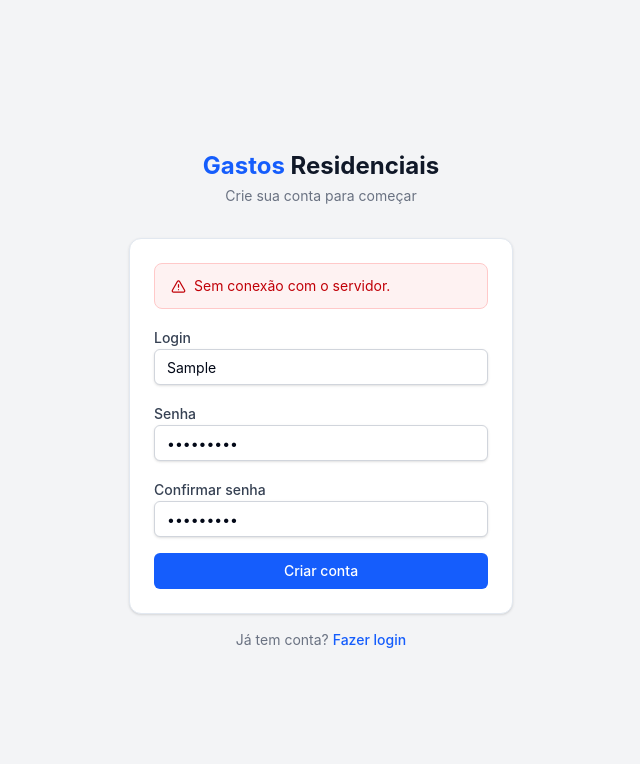
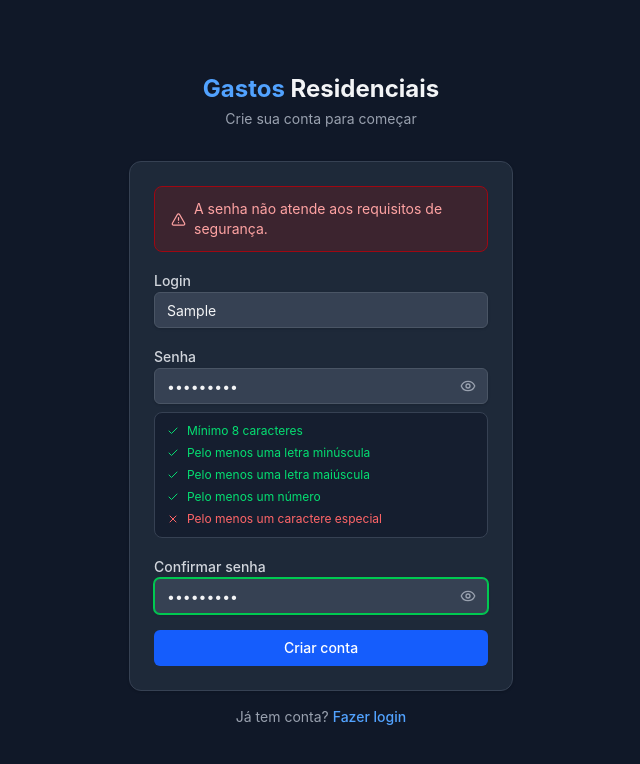
Before and after one commit to VictorSantos674/sistema-controle-gastos-residenciais, a React (Vite) app in the folder frontend/: page /cadastro in a window 1280 px wide. Both pictures are taken after typing "Sample", "Sample123", "Sample123" into the empty fields and a click on the button "Criar conta". Shown: the top 764 px of the page, without its empty margins (319-959 px from the left). Built offline with nearby package versions, Linux system fonts and the light colour scheme; no server answers.

Commit message:
feat(frontend): Tema escuro, opções de alternância de senha e validação de força na página de registro.

```diff
--- a/frontend/src/pages/RegisterPage.tsx
+++ b/frontend/src/pages/RegisterPage.tsx
@@ -1,4 +1,4 @@
-import { AlertTriangle } from "lucide-react";
+import { AlertTriangle, Check, Eye, EyeOff, X } from "lucide-react";
 import { useState } from "react";
 import { Link, useNavigate } from "react-router-dom";
 import { registrar as apiRegistrar } from "../api/auth";
@@ -7,19 +7,40 @@ import { Input } from "../components/ui/input";
 import { Label } from "../components/ui/label";
 import { useAuth } from "../contexts/AuthContext";
 
+type ReqKey = "minLength" | "lowercase" | "uppercase" | "number" | "special";
+
+interface Req {
+  label: string;
+  test: (v: string) => boolean;
+}
+
+const requisitos: Record<ReqKey, Req> = {
+  minLength: { label: "Mínimo 8 caracteres",              test: (v) => v.length >= 8           },
+  lowercase: { label: "Pelo menos uma letra minúscula",   test: (v) => /[a-z]/.test(v)         },
+  uppercase: { label: "Pelo menos uma letra maiúscula",   test: (v) => /[A-Z]/.test(v)         },
+  number:    { label: "Pelo menos um número",             test: (v) => /[0-9]/.test(v)         },
+  special:   { label: "Pelo menos um caractere especial", test: (v) => /[^a-zA-Z0-9]/.test(v) },
+};
+
 export default function RegisterPage() {
   const { login } = useAuth();
   const navigate   = useNavigate();
 
-  const [form, setForm]     = useState({ login: "", senha: "", confirmar: "" });
-  const [erro, setErro]     = useState("");
-  const [loading, setLoading] = useState(false);
+  const [form, setForm]                       = useState({ login: "", senha: "", confirmar: "" });
+  const [erro, setErro]                       = useState("");
+  const [loading, setLoading]                 = useState(false);
+  const [showSenha, setShowSenha]             = useState(false);
+  const [showConfirmar, setShowConfirmar]     = useState(false);
+  const [senhaInteragida, setSenhaInteragida] = useState(false);
+
+  const reqStatus  = (key: ReqKey) => requisitos[key].test(form.senha);
+  const allReqsMet = (Object.keys(requisitos) as ReqKey[]).every(reqStatus);
 
   const handleSubmit = async (e: React.FormEvent) => {
     e.preventDefault();
     setErro("");
-    if (!form.login.trim())          return setErro("Informe o login.");
-    if (form.senha.length < 6)       return setErro("A senha deve ter pelo menos 6 caracteres.");
+    if (!form.login.trim())            return setErro("Informe o login.");
+    if (!allReqsMet)                   return setErro("A senha não atende aos requisitos de segurança.");
     if (form.senha !== form.confirmar) return setErro("As senhas não coincidem.");
 
     setLoading(true);
@@ -34,72 +55,130 @@ export default function RegisterPage() {
     }
   };
 
+  const senhasDiferem = form.confirmar.length > 0 && form.confirmar !== form.senha;
+  const senhasIguais  = form.confirmar.length > 0 && form.confirmar === form.senha;
+
   return (
-    <div className="flex min-h-screen items-center justify-center bg-gray-100 dark:bg-gray-900 px-4">
+    <div className="flex min-h-screen items-center justify-center bg-gray-900 px-4 py-8">
       <div className="w-full max-w-sm">
         {/* Brand */}
         <div className="mb-8 text-center">
-          <h1 className="text-2xl font-bold text-gray-900 dark:text-gray-100">
-            <span className="text-blue-600 dark:text-blue-400">Gastos</span> Residenciais
+          <h1 className="text-2xl font-bold text-gray-100">
+            <span className="text-blue-400">Gastos</span> Residenciais
           </h1>
-          <p className="mt-1 text-sm text-gray-500 dark:text-gray-400">
+          <p className="mt-1 text-sm text-gray-400">
             Crie sua conta para começar
           </p>
         </div>
 
         {/* Card */}
-        <div className="rounded-xl border bg-white dark:bg-gray-800 dark:border-gray-700 p-6 shadow-sm">
+        <div className="rounded-xl border border-gray-700 bg-gray-800 p-6 shadow-sm">
           {erro && (
-            <div className="mb-4 flex items-center gap-2 rounded-lg border border-red-200 bg-red-50 px-4 py-3 text-sm text-red-700 dark:border-red-800 dark:bg-red-900/30 dark:text-red-300">
+            <div className="mb-4 flex items-center gap-2 rounded-lg border border-red-800 bg-red-900/30 px-4 py-3 text-sm text-red-300">
               <AlertTriangle size={15} className="shrink-0" />
               {erro}
             </div>
           )}
 
           <form onSubmit={handleSubmit} className="space-y-4">
+            {/* Login */}
             <div className="space-y-1.5">
-              <Label htmlFor="login">Login</Label>
+              <Label htmlFor="login" className="text-gray-300">Login</Label>
               <Input
                 id="login"
                 autoComplete="username"
                 placeholder="Escolha um login"
                 value={form.login}
                 onChange={(e) => setForm({ ...form, login: e.target.value })}
+                className="bg-gray-700 border-gray-600 text-gray-100 placeholder:text-gray-500"
               />
             </div>
+
+            {/* Senha */}
             <div className="space-y-1.5">
-              <Label htmlFor="senha">Senha</Label>
+              <Label htmlFor="senha" className="text-gray-300">Senha</Label>
+              <div className="relative">
                 <Input
                   id="senha"
-                type="password"
+                  type={showSenha ? "text" : "password"}
                   autoComplete="new-password"
-                placeholder="Mínimo 6 caracteres"
+                  placeholder="Crie uma senha segura"
                   value={form.senha}
+                  onFocus={() => setSenhaInteragida(true)}
                   onChange={(e) => setForm({ ...form, senha: e.target.value })}
+                  className="bg-gray-700 border-gray-600 text-gray-100 placeholder:text-gray-500 pr-10"
                 />
+                <button
+                  type="button"
+                  onClick={() => setShowSenha(!showSenha)}
+                  className="absolute right-3 top-1/2 -translate-y-1/2 text-gray-400 hover:text-gray-200 transition-colors"
+                >
+                  {showSenha ? <EyeOff size={16} /> : <Eye size={16} />}
+                </button>
               </div>
+
+              {/* Validador de força da senha */}
+              {senhaInteragida && (
+                <div className="mt-2 space-y-1.5 rounded-lg border border-gray-700 bg-gray-900/60 px-3 py-2.5">
+                  {(Object.entries(requisitos) as [ReqKey, Req][]).map(([key, req]) => {
+                    const met = reqStatus(key);
+                    return (
+                      <div key={key} className="flex items-center gap-2 text-xs">
+                        {met
+                          ? <Check size={12} className="shrink-0 text-green-400" />
+                          : <X    size={12} className="shrink-0 text-red-400"   />
+                        }
+                        <span className={met ? "text-green-400" : "text-red-400"}>
+                          {req.label}
+                        </span>
+                      </div>
+                    );
+                  })}
+                </div>
+              )}
+            </div>
+
+            {/* Confirmar senha */}
             <div className="space-y-1.5">
-              <Label htmlFor="confirmar">Confirmar senha</Label>
+              <Label htmlFor="confirmar" className="text-gray-300">Confirmar senha</Label>
+              <div className="relative">
                 <Input
                   id="confirmar"
-                type="password"
+                  type={showConfirmar ? "text" : "password"}
                   autoComplete="new-password"
                   placeholder="Repita a senha"
                   value={form.confirmar}
                   onChange={(e) => setForm({ ...form, confirmar: e.target.value })}
+                  className={[
+                    "bg-gray-700 border-gray-600 text-gray-100 placeholder:text-gray-500 pr-10",
+                    senhasDiferem && "border-red-500 ring-1 ring-red-500",
+                    senhasIguais  && "border-green-500 ring-1 ring-green-500",
+                  ].filter(Boolean).join(" ")}
                 />
+                <button
+                  type="button"
+                  onClick={() => setShowConfirmar(!showConfirmar)}
+                  className="absolute right-3 top-1/2 -translate-y-1/2 text-gray-400 hover:text-gray-200 transition-colors"
+                >
+                  {showConfirmar ? <EyeOff size={16} /> : <Eye size={16} />}
+                </button>
               </div>
+              {senhasDiferem && (
+                <p className="text-xs text-red-400">As senhas não coincidem.</p>
+              )}
+            </div>
+
             <Button type="submit" className="w-full" disabled={loading}>
               {loading ? "Criando conta..." : "Criar conta"}
             </Button>
           </form>
         </div>
 
-        <p className="mt-4 text-center text-sm text-gray-500 dark:text-gray-400">
+        <p className="mt-4 text-center text-sm text-gray-400">
           Já tem conta?{" "}
           <Link
             to="/login"
-            className="font-medium text-blue-600 hover:underline dark:text-blue-400"
+            className="font-medium text-blue-400 hover:underline"
           >
             Fazer login
           </Link>
```
Lines whose indentation alone changed are shown as unchanged.
